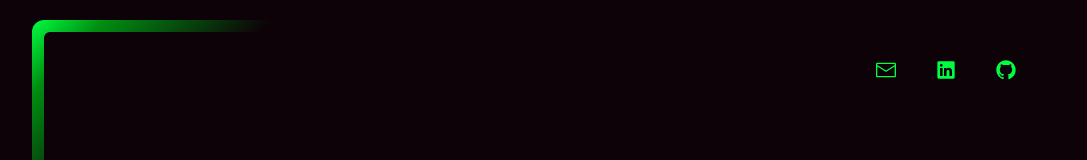
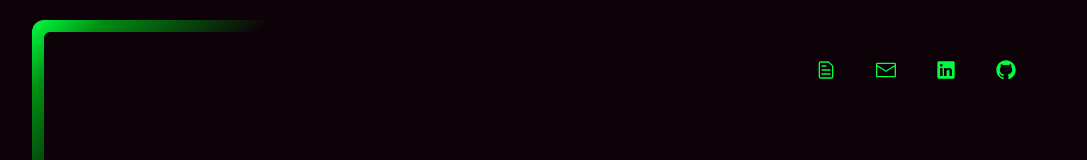
Before and after one commit to ed100miles/portfolio2023, a Next.js app: page / in a window 1280 px wide. Shown: the top 160 px of the page, without its empty margins (96-1183 px from the left). Built offline with nearby package versions, Linux system fonts and the light colour scheme.

Commit message:
icon tooltips, resume link

```diff
--- a/package.json
+++ b/package.json
@@ -9,6 +9,7 @@
     "lint": "next lint"
   },
   "dependencies": {
+    "@radix-ui/react-tooltip": "^1.0.6",
     "@types/node": "20.2.5",
     "@types/react": "18.2.9",
     "@types/react-dom": "18.2.4",
--- a/src/app/Icons.tsx
+++ b/src/app/Icons.tsx
@@ -1,3 +1,7 @@
+"use client"
+
+import * as Tooltip from '@radix-ui/react-tooltip';
+
 const MailIcon = () => (
   <svg
     viewBox="0 0 15 15"
@@ -39,18 +43,72 @@ const GithubIcon = () => (
   </svg>
 )
 
+const ResumeIcon = () => (
+  <svg
+    viewBox="0 0 15 15"
+    fill="none"
+    xmlns="http://www.w3.org/2000/svg">
+    <path
+      d="M3 2.5C3 2.22386 3.22386 2 3.5 2H9.08579C9.21839 2 9.34557 2.05268 9.43934 2.14645L11.8536 4.56066C11.9473 4.65443 12 4.78161 12 4.91421V12.5C12 12.7761 11.7761 13 11.5 13H3.5C3.22386 13 3 12.7761 3 12.5V2.5ZM3.5 1C2.67157 1 2 1.67157 2 2.5V12.5C2 13.3284 2.67157 14 3.5 14H11.5C12.3284 14 13 13.3284 13 12.5V4.91421C13 4.51639 12.842 4.13486 12.5607 3.85355L10.1464 1.43934C9.86514 1.15804 9.48361 1 9.08579 1H3.5ZM4.5 4C4.22386 4 4 4.22386 4 4.5C4 4.77614 4.22386 5 4.5 5H7.5C7.77614 5 8 4.77614 8 4.5C8 4.22386 7.77614 4 7.5 4H4.5ZM4.5 7C4.22386 7 4 7.22386 4 7.5C4 7.77614 4.22386 8 4.5 8H10.5C10.7761 8 11 7.77614 11 7.5C11 7.22386 10.7761 7 10.5 7H4.5ZM4.5 10C4.22386 10 4 10.2239 4 10.5C4 10.7761 4.22386 11 4.5 11H10.5C10.7761 11 11 10.7761 11 10.5C11 10.2239 10.7761 10 10.5 10H4.5Z"
+      fill="currentColor"
+      fillRule="evenodd"
+      clipRule="evenodd">
+    </path>
+  </svg>
+)
+
+
+const iconMap = [
+  {
+    icon: <ResumeIcon />,
+    href: "/Ed_Miles_Resume.pdf",
+    tooltip: 'Resume'
+  },
+  {
+    icon: <MailIcon />,
+    href: "mailto:edmilestech@gmail.com",
+    tooltip: 'Email'
+  },
+  {
+    icon: <LinkedInIcon />,
+    href: "https://www.linkedin.com/in/ed-miles-tech/",
+    tooltip: 'LinkedIn'
+  },
+  {
+    icon: <GithubIcon />,
+    href: "https://github.com/ed100miles",
+    tooltip: 'GitHub'
+  }
+]
+
 export const Icons = () => {
   return (
     <div className="w-full max-w-full flex space-x-3 md:space-x-10 pt-5 md:pt-10 pr-10">
-      <a className="w-4 md:w-5" href="mailto:edmilestech@gmail.com">
-        <MailIcon />
-      </a>
-      <a className="w-4 md:w-5" href="https://www.linkedin.com/in/ed-miles-tech/" target="_blank">
-        <LinkedInIcon />
-      </a>
-      <a className="w-4 md:w-5" href="https://github.com/ed100miles" target="_blank">
-        <GithubIcon />
-      </a>
+      {
+        iconMap.map((icon, idx) => (
+          <Tooltip.Provider
+            delayDuration={20}
+            key={idx}
+          >
+            <Tooltip.Root>
+              <Tooltip.Trigger asChild>
+                <a className="w-4 md:w-5" href={icon.href} target='_blank'>
+                  {icon.icon}
+                </a>
+              </Tooltip.Trigger>
+              <Tooltip.Portal>
+                <Tooltip.Content
+                  sideOffset={10}
+                  className='font-mono text-malachite rounded-md p-1 text-xs md:text-sm border border-malachite'
+                >
+                  {icon.tooltip}
+                  <Tooltip.Arrow className='fill-malachite' />
+                </Tooltip.Content>
+              </Tooltip.Portal>
+            </Tooltip.Root>
+          </Tooltip.Provider>
+        ))
+      }
     </div>
   )
 }
```
Also changed, not shown: 2 other files (tests, documents, lock files or other folders).
